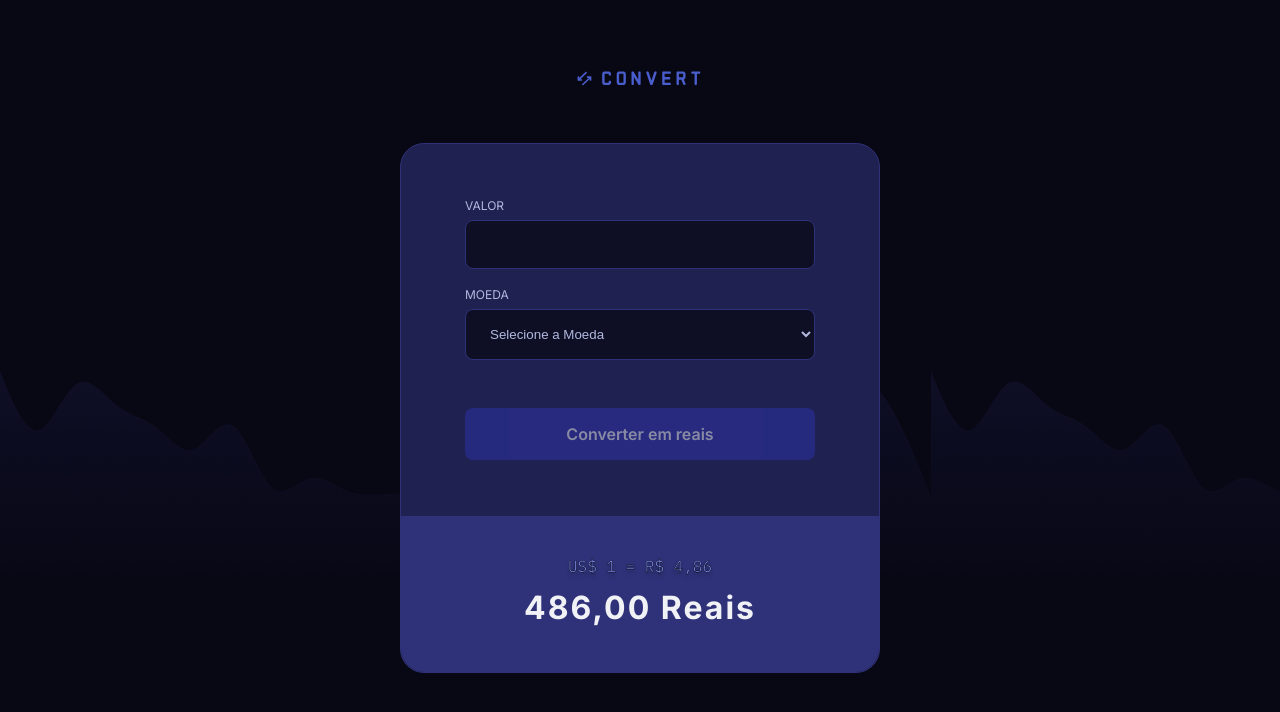
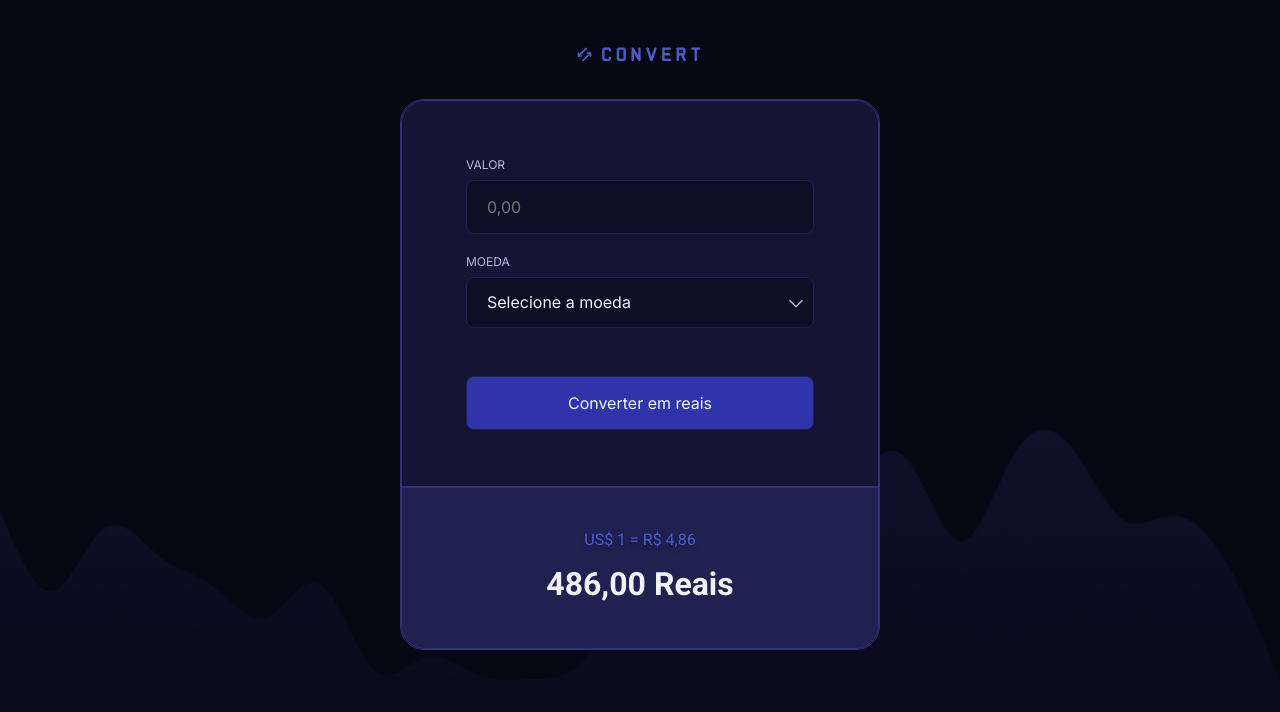
Before and after one commit to heitorlbelem/convert, a plain HTML site: page index.html in a window 1280 px wide. Drawn offline with Linux system fonts and the light colour scheme.

Commit message:
Refactor style.css file

```diff
--- a/index.html
+++ b/index.html
@@ -7,41 +7,36 @@
   <meta charset="UTF-8">
   <meta name="viewport" content="width=device-width, initial-scale=1.0">
   <title>Convert JS</title>
-  <link
-    href="https://fonts.googleapis.com/css2?family=IBM+Plex+Mono&family=Inter:opsz,wght@14..32,100..900&display=swap"
-    rel="stylesheet"
-  >
-
+  <link href="https://fonts.googleapis.com/css2?family=Inter:opsz,wght@14..32,100..900&family=Roboto:ital,wght@0,100;0,300;0,400;0,500;0,700;0,900;1,100;1,300;1,400;1,500;1,700;1,900&display=swap" rel="stylesheet">
   <link rel="stylesheet" href="styles.css">
 </head>
 <body>
-  <main>
   <img src="assets/logo.svg" alt="">
 
-    <div class="main-container">
-      <form class="container">
-        <div class="input-wrapper focused">
+  <main>
+    <form>
+      <div class="wrapper">
         <label for="amount">Valor</label>
-          <input type="number" name="amount" id="amount" />
+        <input type="number" name="amount" id="amount" placeholder="0,00" required/>
       </div>
 
-        <div class="select-wrapper">
-          <label for="coin">Moeda</label>
-          <select name="coin" id="coint">
-            <option value="">Selecione a Moeda</option>
-            <option value="euro">Euro</option>
-            <option value="dollar">Dólar Americano</option>
+      <div class="wrapper">
+        <label for="currency">Moeda</label>
+        <select name="currency" id="currencyt">
+          <option value="" disabled selected hidden>Selecione a moeda</option>
+          <option value="USD">Dólar Americano</option>
+          <option value="EUR">Euro</option>
+          <option value="GBP">Libra Esterlina</option>
         </select>
       </div>
 
-        <button class="disabled">Converter em reais</button>
+      <button type="submit">Converter em reais</button>
     </form>
 
-      <div class="result">
-        <span>US$ 1 = R$ 4,86</span>
-        <p>486,00 Reais</p>
-      </div>
-    </div>
+    <footer>
+      <span id="description">US$ 1 = R$ 4,86</span>
+      <p id="result">486,00 Reais</p>
+    </footer>
   </main>
 </body>
 </html>
--- a/styles.css
+++ b/styles.css
@@ -19,127 +19,127 @@
   --white: #F1F2F6;
 
   --ff-base: 'Inter', sans-serif;
-  --ff-ibm: 'IBM Plex Mono', monospace;
+  --ff-ibm: 'Roboto', monospace;
+}
+
+::-webkit-scrollbar {
+  width: 8px;
+}
+
+::-webkit-scrollbar-track {
+  background-color: #1f2151;
+}
+
+::-webkit-scrollbar-thumb {
+  background-color: #2f3279;
 }
 
 body {
   width: 100%;
   height: 100vh;
+  padding-block: 4rem;
 
-  padding-block: 6.4rem;
+  display: flex;
+  flex-direction: column;
+  align-items: center;
+  gap: 3rem;
 
   background: url('../assets/background.png');
+  background-size: contain;
   color: var(--white);
 }
 
 main {
   width: 48rem;
-  margin-inline: auto;
+  border-radius: 2.4rem;
+  border: 1px solid var(--blue-500);
+}
 
+form {
   display: flex;
   flex-direction: column;
   align-items: center;
-  gap: 5rem;
-}
+  gap: 2rem;
 
-main .main-container {
-  width: 100%;
-  border-radius: 2.4rem;
+  padding: 5.6rem 6.4rem;
+  border-top-left-radius: 2.4rem;
+  border-top-right-radius: 2.4rem;
   border: 1px solid var(--blue-500);
 
-  background-color: var(--blue-400);
-}
+  background-color: var(--blue-300);
 
-.input-wrapper, .select-wrapper {
-  display: flex;
-  flex-direction: column;
-  gap: .8rem;
+  & .wrapper {
+    display: flex;
+    flex-direction: column;
+    gap: .8rem;
+    width: 100%;
 
-  & > label {
-    color: var(--blue-900);
-    font: 400 1.2rem/1 var(--ff-base);
-    text-transform: uppercase;
-  }
-
-  & > input, & > select {
-    padding: 1.6rem 2rem;
-    border-radius: .8rem;
-    border: 1px solid var(--blue-500);
-    outline: none;
-
-    background-color: var(--blue-200);
-    color: var(--blue-900);
-  }
-}
-
-.input-wrapper + .select-wrapper {
-  margin-top: 2rem;
-}
-
-button {
-  display: flex;
-  align-items: center;
-  justify-content: center;
-
-  width: 100%;
-  margin-top: 4.8rem;
-  padding: 1.6rem 2rem;
-  border-radius: .8rem;
-  outline: none;
-  border: none;
-
-  font: 600 1.6rem/1.25 var(--ff-base);
-  color: var(--white);
-
-  background-color: var(--blue-600);
-  transition: background-color 200ms;
-
-  &:hover {
-    background-color: var(--blue-700);
-    cursor: pointer;
-  }
-
-  &.disabled {
-    background-color: var(--blue-600);
-    opacity: 0.5;
-
-    &:hover {
-      cursor: not-allowed;
+    & > label {
+      font: 1.2rem/1.25 var(--ff-base);
+      text-transform: uppercase;
+      color: var(--blue-900);
     }
   }
 }
 
-.result {
+input, select, button {
+  width: 100%;
+  padding: 1.6rem 2rem;
+  border: 1px solid var(--blue-400);
+  border-radius: .8rem;
+  outline: 0;
+
+  background-color: var(--blue-200);
+  color: var(--white);
+  font: 1.6rem var(--ff-base);
+}
+
+button {
+  background-color: var(--blue-600);
+  margin-top: 2.8rem;
+  transition: background-color 200ms;
+  cursor: pointer;
+
+  &:hover {
+    background-color: var(--blue-700);
+  }
+}
+
+select {
+  appearance: none;
+  -webkit-appearance: none;
+  -moz-appearance: none;
+
+  background: url("./assets/arrow-down.svg") no-repeat;
+  background-position: calc(100% - 0.75rem) center !important;
+  background-color: #0e0f25;
+
+  cursor: pointer;
+}
+
+footer {
+  border-bottom-left-radius: 2.4rem;
+  border-bottom-right-radius: 2.4rem;
+  border: 1px solid var(--blue-500);
   padding: 4rem;
-  background-color: var(--blue-500);
+
+  background-color: var(--blue-400);
 
   display: flex;
   flex-direction: column;
   align-items: center;
   gap: .8rem;
 
-  border-bottom-left-radius: 2.4rem;
-  border-bottom-right-radius: 2.4rem;
-
   & span {
-    color: var(--blue-800);
-    font: 1.6rem/1.25 var(--ff-ibm);
-
-    -webkit-text-stroke: .4px black;
+    font-family: var(--ff-ibm);
+    font: 1.6rem/1.5 var(--ff-ibm);
+    color: var(--blue-700);
+    -webkit-text-stroke: 1px solid black;
     text-shadow: 0px 4px 4px rgba(0, 0, 0, 0.25);
   }
 
   & p {
     color: var(--white);
-    font: bold 3.2rem/1.5 var(--ff-base);
-    letter-spacing: .2rem;
+    font: 700 3.2rem/1.5 var(--ff-ibm);
   }
 }
-
-.container {
-  padding: 5.6rem 6.4rem;
-}
-
-.hidden {
-  display: none;
-}
```
Also changed, not shown: assets/arrow-down.svg (added). Lines whose indentation alone changed are shown as unchanged.
